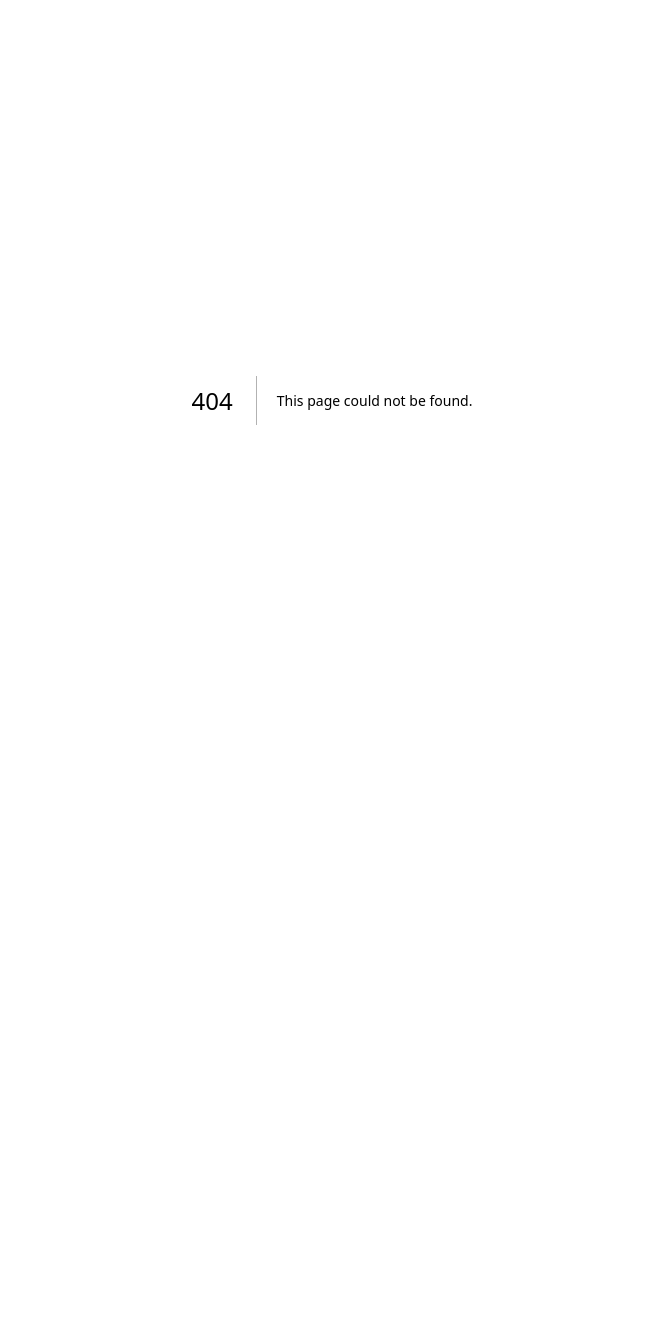
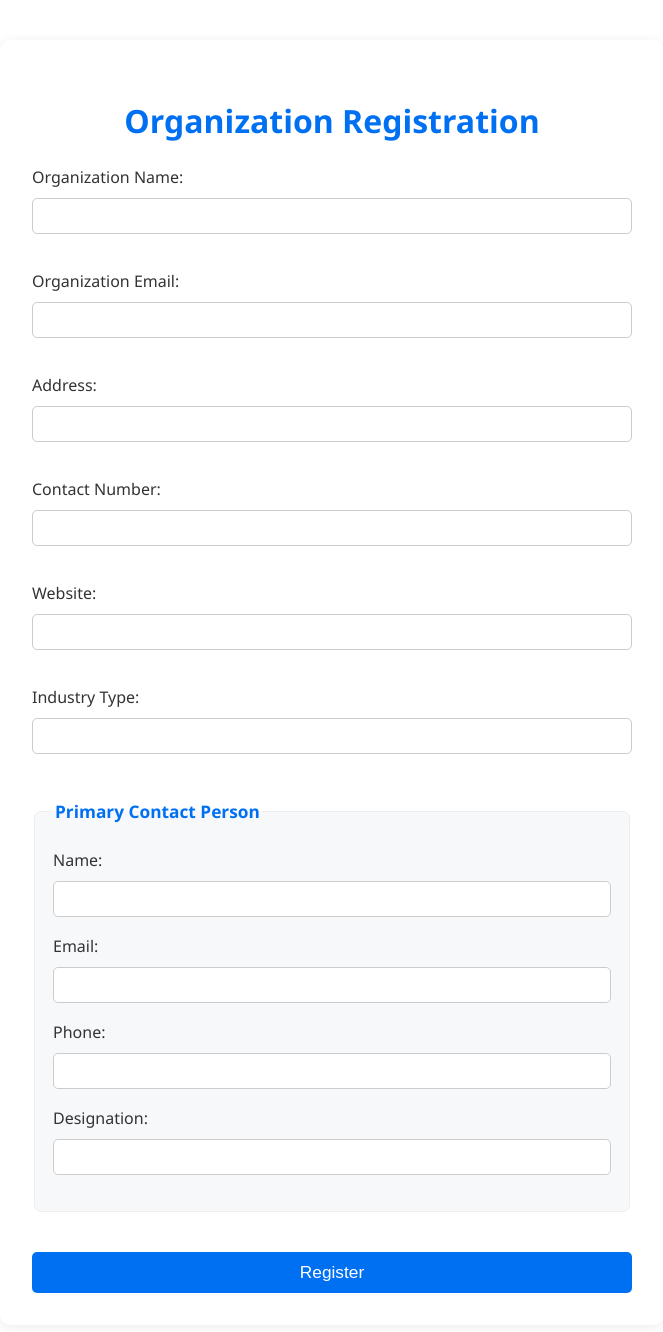
Before and after one commit to usarda/mywcd, a Next.js app: page /orgregister in a window 1280 px wide. Before the commit this address had no page. Shown: the top 1332 px of the page, without its empty margins (308-971 px from the left). Before the commit the page ends 800 px from the top, so only its background shows below. Built offline with nearby package versions, Linux system fonts and the light colour scheme; no server answers.

Commit message:
organization registration form

```diff
--- /dev/null
+++ b/src/pages/orgregister.js
@@ -0,0 +1,295 @@
+import React, { useState } from 'react';
+import { supabase } from '../../lib/supabaseClient';
+
+// Styles similar to register.js
+const styles = {
+  container: {
+    maxWidth: 600,
+    margin: '40px auto',
+    background: '#fff',
+    borderRadius: 10,
+    boxShadow: '0 2px 12px rgba(0,0,0,0.08)',
+    padding: 32,
+    fontFamily: 'Segoe UI, Arial, sans-serif'
+  },
+  title: {
+    fontSize: '2rem',
+    marginBottom: 24,
+    textAlign: 'center',
+    color: '#0070f3'
+  },
+  form: {
+    display: 'flex',
+    flexDirection: 'column',
+    gap: 18
+  },
+  formGroup: {
+    marginBottom: 18
+  },
+  label: {
+    fontWeight: 500,
+    marginBottom: 6,
+    display: 'block',
+    color: '#333'
+  },
+  input: {
+    width: '100%',
+    padding: '8px 12px',
+    borderRadius: 5,
+    border: '1px solid #ccc',
+    fontSize: '1rem',
+    marginTop: 4,
+    boxSizing: 'border-box'
+  },
+  button: {
+    backgroundColor: '#0070f3',
+    color: '#fff',
+    border: 'none',
+    borderRadius: 5,
+    padding: '10px 22px',
+    fontSize: '1.08rem',
+    fontWeight: 500,
+    cursor: 'pointer',
+    marginTop: 12
+  },
+  message: {
+    padding: '10px 18px',
+    borderRadius: 6,
+    marginBottom: 18,
+    fontSize: '1.05rem'
+  },
+  fieldset: {
+    border: '1px solid #eee',
+    borderRadius: 7,
+    padding: 18,
+    marginTop: 10,
+    marginBottom: 10,
+    background: '#f6f8fa'
+  },
+  legend: {
+    fontWeight: 600,
+    color: '#0070f3',
+    fontSize: '1.08rem',
+    marginBottom: 8
+  }
+};
+
+/* // Initialize Supabase client (use env variables or hardcode for local testing)
+const supabase = createClient(
+  process.env.REACT_APP_SUPABASE_URL,
+  process.env.REACT_APP_SUPABASE_ANON_KEY
+); */
+
+function OrgRegister() {
+  const [form, setForm] = useState({
+    orgName: '',
+    email: '',
+    address: '',
+    contact: '',
+    website: '',
+    industryType: '',
+    primaryContact: {
+      name: '',
+      email: '',
+      phone: '',
+      designation: ''
+    }
+  });
+
+  const [message, setMessage] = useState('');
+
+  const handleChange = (e) => {
+    const { name, value } = e.target;
+    if (name.startsWith('primaryContact.')) {
+      const key = name.split('.')[1];
+      setForm((prev) => ({
+        ...prev,
+        primaryContact: {
+          ...prev.primaryContact,
+          [key]: value
+        }
+      }));
+    } else {
+      setForm((prev) => ({
+        ...prev,
+        [name]: value
+      }));
+    }
+  };
+
+  const handleSubmit = async (e) => {
+    e.preventDefault();
+
+    // Prepare data for Supabase
+    const orgData = {
+      org_name: form.orgName,
+      email: form.email,
+      address: form.address,
+      contact: form.contact,
+      website: form.website,
+      industry_type: form.industryType,
+      primary_contact_name: form.primaryContact.name,
+      primary_contact_email: form.primaryContact.email,
+      primary_contact_phone: form.primaryContact.phone,
+      primary_contact_designation: form.primaryContact.designation
+    };
+
+    // Persist to Supabase
+    const { data, error } = await supabase
+      .from('organizations')
+      .insert([orgData]);
+
+    if (error) {
+      setMessage(error.message);
+    } else {
+      setMessage('Organization registered successfully!');
+      setForm({
+        orgName: '',
+        email: '',
+        address: '',
+        contact: '',
+        website: '',
+        industryType: '',
+        primaryContact: {
+          name: '',
+          email: '',
+          phone: '',
+          designation: ''
+        }
+      });
+    }
+  };
+
+  return (
+    <div style={styles.container}>
+      <h2 style={styles.title}>Organization Registration</h2>
+      {message && (
+        <div
+          style={{
+            ...styles.message,
+            backgroundColor: message.includes('success') ? '#d4edda' : '#f8d7da',
+            color: message.includes('success') ? '#155724' : '#721c24'
+          }}
+        >
+          {message}
+        </div>
+      )}
+      <form onSubmit={handleSubmit} style={styles.form}>
+        <div style={styles.formGroup}>
+          <label style={styles.label}>Organization Name:</label>
+          <input
+            type="text"
+            name="orgName"
+            value={form.orgName}
+            onChange={handleChange}
+            required
+            style={styles.input}
+          />
+        </div>
+        <div style={styles.formGroup}>
+          <label style={styles.label}>Organization Email:</label>
+          <input
+            type="email"
+            name="email"
+            value={form.email}
+            onChange={handleChange}
+            required
+            style={styles.input}
+          />
+        </div>
+        <div style={styles.formGroup}>
+          <label style={styles.label}>Address:</label>
+          <input
+            type="text"
+            name="address"
+            value={form.address}
+            onChange={handleChange}
+            required
+            style={styles.input}
+          />
+        </div>
+        <div style={styles.formGroup}>
+          <label style={styles.label}>Contact Number:</label>
+          <input
+            type="text"
+            name="contact"
+            value={form.contact}
+            onChange={handleChange}
+            required
+            style={styles.input}
+          />
+        </div>
+        <div style={styles.formGroup}>
+          <label style={styles.label}>Website:</label>
+          <input
+            type="text"
+            name="website"
+            value={form.website}
+            onChange={handleChange}
+            style={styles.input}
+          />
+        </div>
+        <div style={styles.formGroup}>
+          <label style={styles.label}>Industry Type:</label>
+          <input
+            type="text"
+            name="industryType"
+            value={form.industryType}
+            onChange={handleChange}
+            style={styles.input}
+          />
+        </div>
+        <fieldset style={styles.fieldset}>
+          <legend style={styles.legend}>Primary Contact Person</legend>
+          <div style={styles.formGroup}>
+            <label style={styles.label}>Name:</label>
+            <input
+              type="text"
+              name="primaryContact.name"
+              value={form.primaryContact.name}
+              onChange={handleChange}
+              required
+              style={styles.input}
+            />
+          </div>
+          <div style={styles.formGroup}>
+            <label style={styles.label}>Email:</label>
+            <input
+              type="email"
+              name="primaryContact.email"
+              value={form.primaryContact.email}
+              onChange={handleChange}
+              required
+              style={styles.input}
+            />
+          </div>
+          <div style={styles.formGroup}>
+            <label style={styles.label}>Phone:</label>
+            <input
+              type="text"
+              name="primaryContact.phone"
+              value={form.primaryContact.phone}
+              onChange={handleChange}
+              required
+              style={styles.input}
+            />
+          </div>
+          <div style={styles.formGroup}>
+            <label style={styles.label}>Designation:</label>
+            <input
+              type="text"
+              name="primaryContact.designation"
+              value={form.primaryContact.designation}
+              onChange={handleChange}
+              required
+              style={styles.input}
+            />
+          </div>
+        </fieldset>
+        <button type="submit" style={styles.button}>Register</button>
+      </form>
+    </div>
+  );
+}
+
+export default OrgRegister;
```
